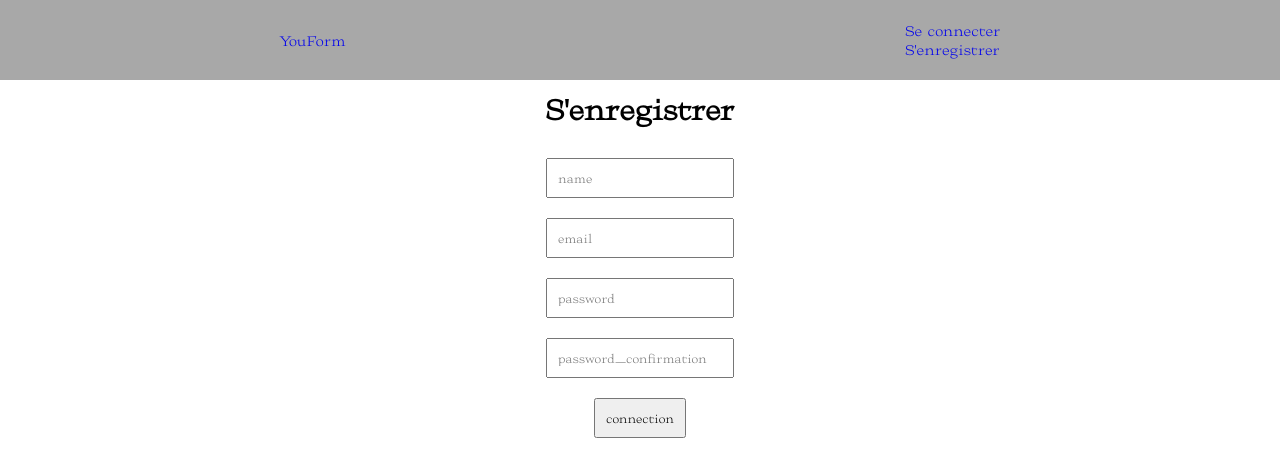
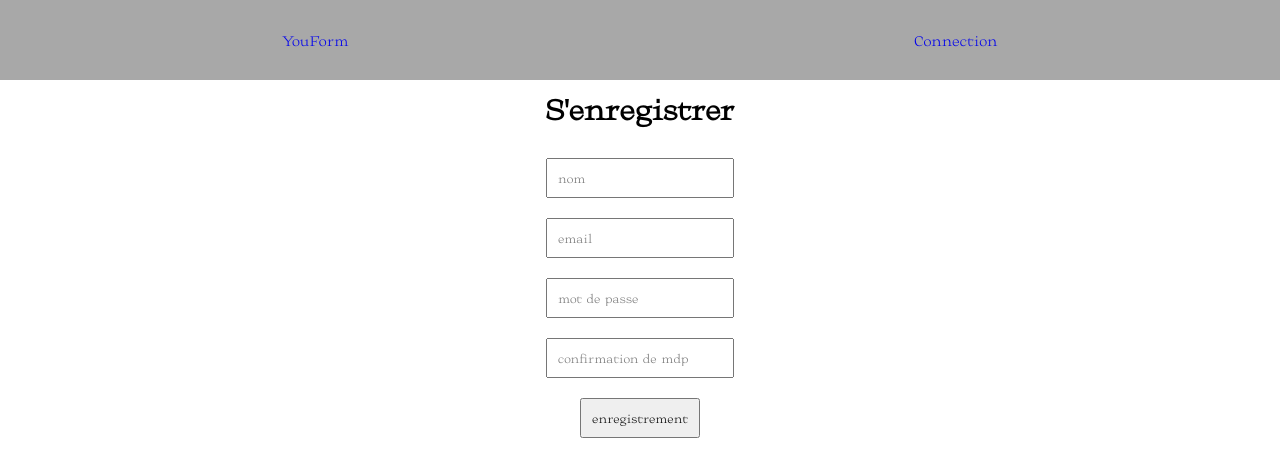
Before and after one commit to FormYou/FormYou-client, a React (Create React App) app: page /signup in a window 1280 px wide. Shown: the top 476 px of the page. Built offline with nearby package versions, Linux system fonts and the light colour scheme.

Commit message:
update form

```diff
--- a/src/components/Navbar/Navbar.jsx
+++ b/src/components/Navbar/Navbar.jsx
@@ -12,10 +12,7 @@ const Navbar = () => {
         </div>
       <div className="Navbar__right">
         <Link to="/signin">
-         <p className="Navbar__right__subscribe">Se connecter</p>
-        </Link>
-        <Link to="/signup">
-         <p className="Navbar__right__subscribe">S'enregistrer</p>
+         <p className="Navbar__right__subscribe">Connection</p>
         </Link>
       </div>
     </nav>
--- a/src/pages/SignIn/SignIn.jsx
+++ b/src/pages/SignIn/SignIn.jsx
@@ -3,6 +3,7 @@ import React, { useState } from "react";
 import { useForm } from "react-hook-form";
 import { useHistory } from 'react-router-dom';
 import { api } from 'data/api.json';
+import { Link } from 'react-router-dom';
 
 const SignIn = () => {
     const [displayError, setDisplayError] = useState('');
@@ -30,9 +31,12 @@ const SignIn = () => {
         <h1 className="SignIn__title">Se connecter</h1>
         <form className="SignIn__form" onSubmit={handleSubmit(signin)}>
           <input className="SignIn__form__email" name="email" type="email" placeholder="email" ref={register({ required: true })} />
-          <input className="SignIn__form__password" name="password" type="password" placeholder="password" ref={register({ required: true })} />
+          <input className="SignIn__form__password" name="password" type="password" placeholder="mot de passe" ref={register({ required: true })} />
           <input className="SignIn__form__submit" type="submit" value="connection"/>
         </form>
+        <Link to="/signup">
+         <p className="Navbar__right__subscribe">S'enregistrer</p>
+        </Link>
     </div>
   );
 };
--- a/src/pages/SignUp/SignUp.jsx
+++ b/src/pages/SignUp/SignUp.jsx
@@ -29,11 +29,11 @@ const SignUp = () => {
     <div className="SignUp">
         <h1 className="SignUp__title">S'enregistrer</h1>
         <form className="SignUp__form" onSubmit={handleSubmit(signup)}>
-          <input className="SignUp__form__name" name="name" type="name" placeholder="name" ref={register({ required: true })} />
+          <input className="SignUp__form__name" name="name" type="name" placeholder="nom" ref={register({ required: true })} />
           <input className="SignUp__form__email" name="email" type="email" placeholder="email" ref={register({ required: true })} />
-          <input className="SignUp__form__password" name="password" type="password" placeholder="password" ref={register({ required: true })} />
-          <input className="SignUp__form__password" name="password_confirmation" type="password" placeholder="password_confirmation" ref={register({ required: true })} />
-          <input className="SignUp__form__submit" type="submit" value="connection"/>
+          <input className="SignUp__form__password" name="password" type="password" placeholder="mot de passe" ref={register({ required: true })} />
+          <input className="SignUp__form__password" name="password_confirmation" type="password" placeholder="confirmation de mdp" ref={register({ required: true })} />
+          <input className="SignUp__form__submit" type="submit" value="enregistrement"/>
         </form>
     </div>
   );
```
